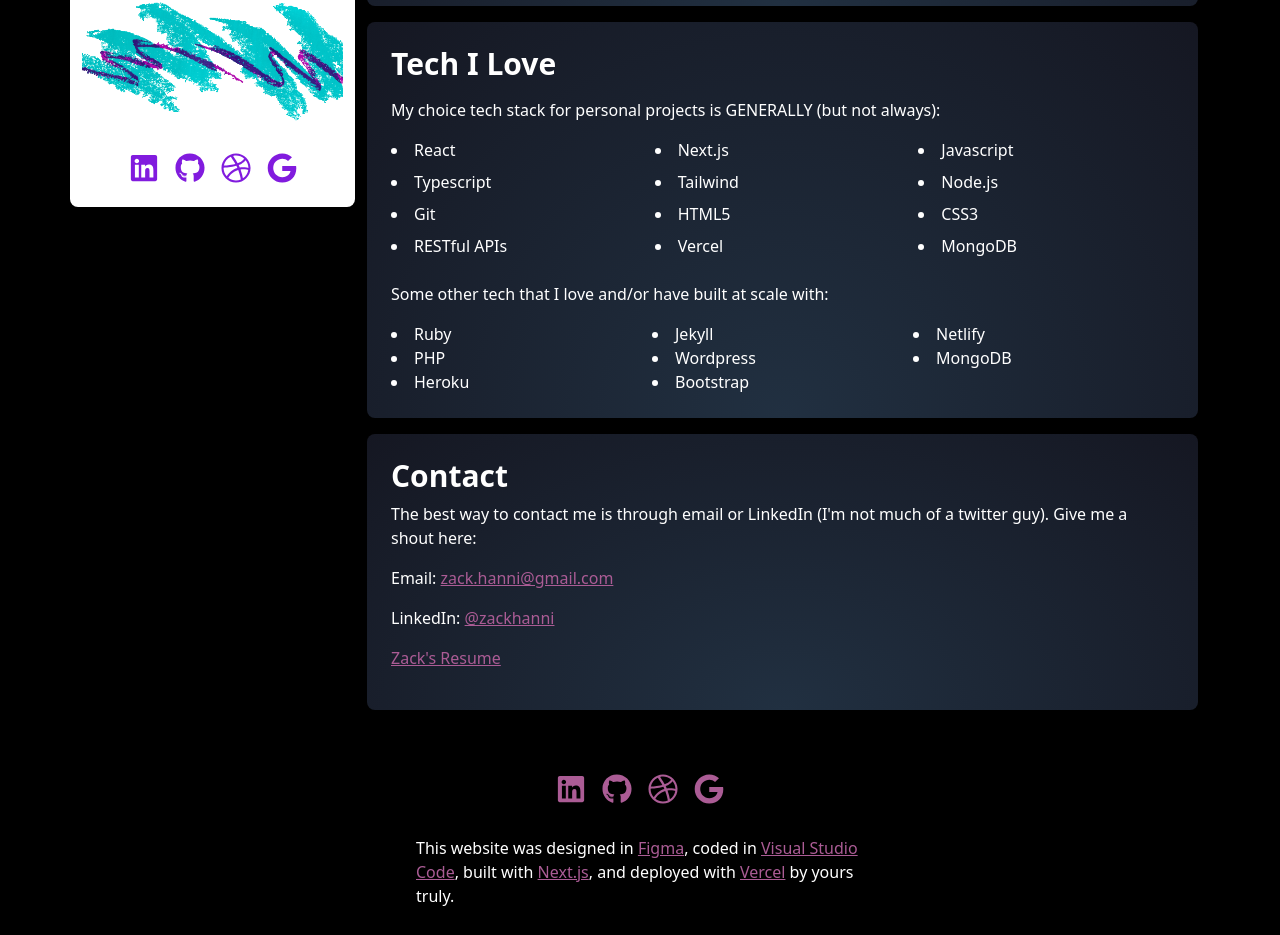
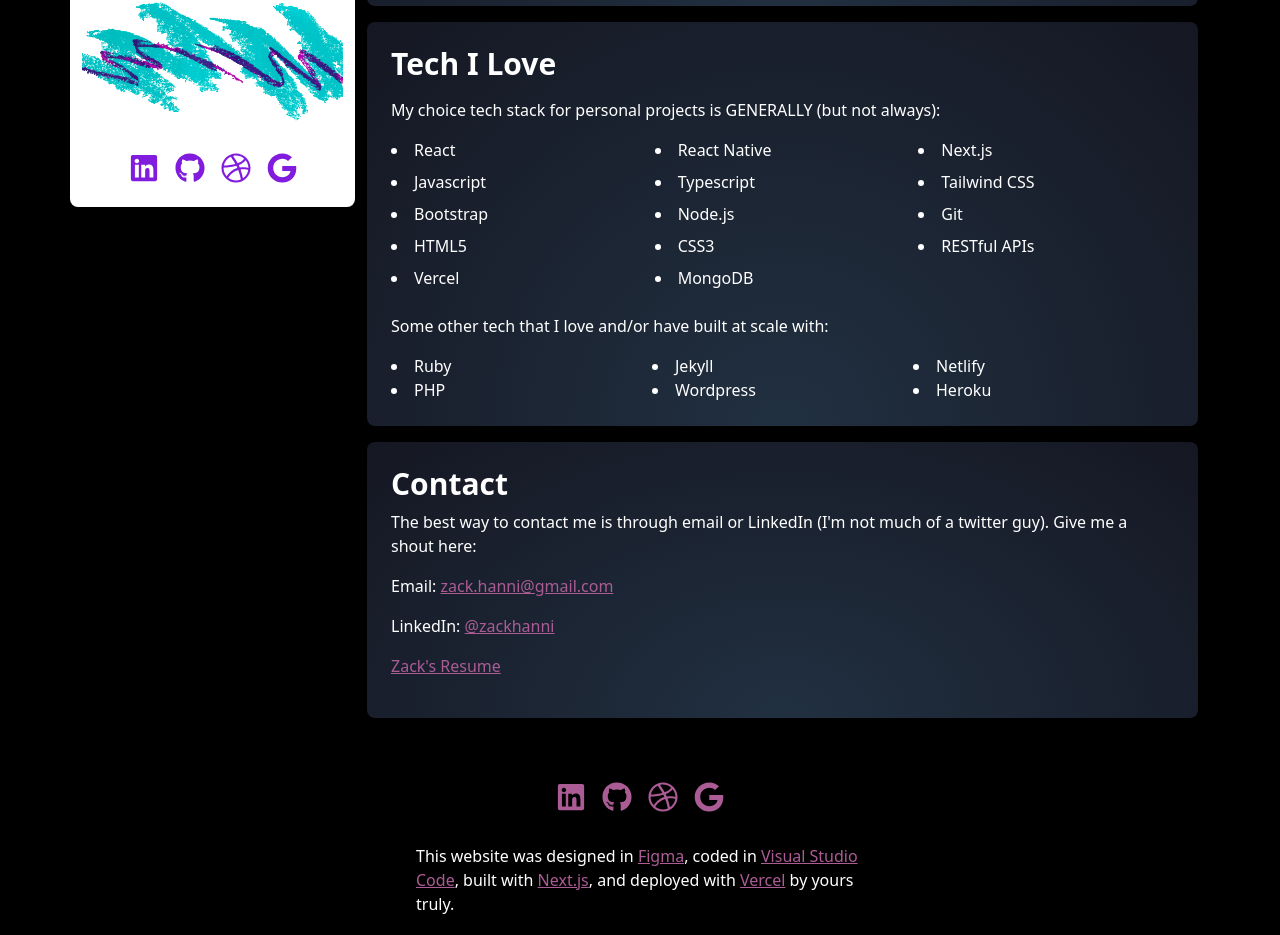
Before and after one commit to zackhanni/zachary.works, a Next.js app: page / in a window 1280 px wide. Shown: the part 3880-4815 px from the top of the page. Built offline with nearby package versions, Linux system fonts and the light colour scheme.

Commit message:
updated tech utilized on projects

```diff
--- a/app/components/About.tsx
+++ b/app/components/About.tsx
@@ -4,10 +4,12 @@
 export default function About() {
   const TechStack = [
     "React",
+    "React Native",
     "Next.js",
     "Javascript",
     "Typescript",
-    "Tailwind",
+    "Tailwind CSS",
+    "Bootstrap",
     "Node.js",
     "Git",
     "HTML5",
@@ -17,16 +19,7 @@
     "MongoDB",
   ];
 
-  const AltStack = [
-    "Ruby",
-    "Jekyll",
-    "Netlify",
-    "PHP",
-    "Wordpress",
-    "MongoDB",
-    "Heroku",
-    "Bootstrap",
-  ];
+  const AltStack = ["Ruby", "Jekyll", "Netlify", "PHP", "Wordpress", "Heroku"];
 
   return (
     <section className="bg-black text-white flex justify-center pb-28">
```
